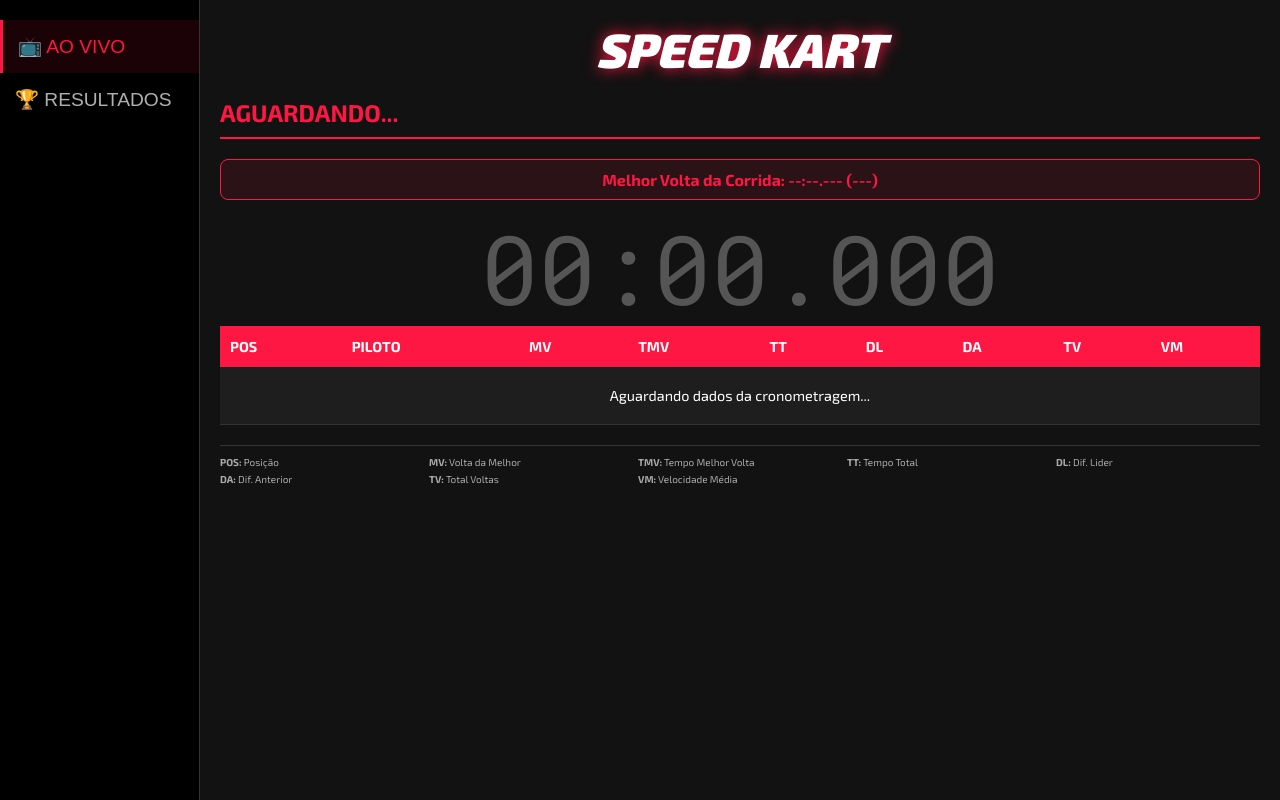
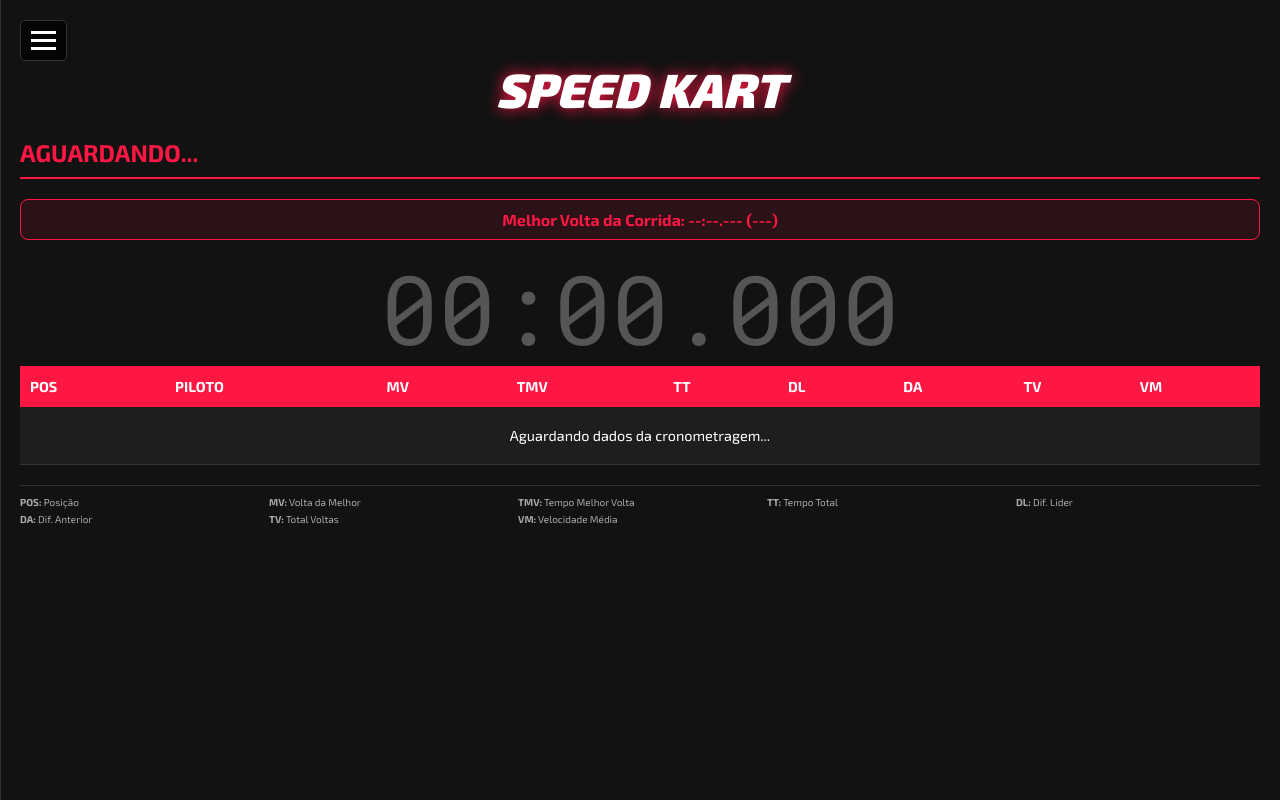
Before and after one commit to modeviar-eng/CRONOMETRAGEM-AO-VIVO-SPEED-KART, a plain HTML site: page index.html in a window 1280 px wide. Drawn offline with nearby package versions, Linux system fonts and the light colour scheme; no server answers.

Commit message:
Update index.html

```diff
--- a/index.html
+++ b/index.html
@@ -17,13 +17,54 @@
         * { box-sizing: border-box; -webkit-tap-highlight-color: transparent; }
         body { font-family: 'Exo 2', sans-serif; background-color: var(--bg-dark); color: var(--text-main); margin: 0; display: flex; height: 100vh; overflow: hidden; }
 
-        .sidebar { width: 80px; background-color: #000; display: flex; flex-direction: column; align-items: center; padding-top: 20px; border-right: 1px solid #333; transition: width 0.3s; z-index: 10; flex-shrink: 0; }
-        .sidebar:hover { width: 200px; }
+        /* Menu Hamburguer */
+        .menu-toggle {
+            position: fixed;
+            top: 20px;
+            left: 20px;
+            z-index: 1001;
+            cursor: pointer;
+            display: flex;
+            flex-direction: column;
+            gap: 5px;
+            background: rgba(0,0,0,0.7);
+            padding: 10px;
+            border-radius: 5px;
+            border: 1px solid #333;
+        }
+        .menu-toggle div {
+            width: 25px;
+            height: 3px;
+            background-color: var(--text-main);
+            transition: 0.3s;
+        }
+
+        /* Sidebar Ajustada */
+        .sidebar {
+            position: fixed;
+            left: 0;
+            top: 0;
+            height: 100%;
+            width: 0; /* Começa escondida */
+            background-color: #000;
+            display: flex;
+            flex-direction: column;
+            align-items: center;
+            padding-top: 80px;
+            border-right: 1px solid #333;
+            transition: width 0.3s;
+            z-index: 1000;
+            flex-shrink: 0;
+            overflow: hidden; /* Garante que o texto suma */
+        }
+        .sidebar.open { width: 200px; }
+
         .nav-btn { background: none; border: none; color: var(--text-muted); width: 100%; padding: 15px; text-align: left; cursor: pointer; font-size: 1.2rem; display: flex; align-items: center; gap: 15px; transition: 0.2s; overflow: hidden; white-space: nowrap; }
         .nav-btn:hover, .nav-btn.active { color: var(--primary); background-color: rgba(255, 23, 68, 0.1); border-left: 3px solid var(--primary); }
 
-        .main-content { flex: 1; padding: 20px; overflow-y: auto; position: relative; }
-        .tab-content { display: none; padding-bottom: 80px; } .tab-content.active { display: block; }
+        .main-content { flex: 1; padding: 20px; overflow-y: auto; position: relative; margin-left: 0; transition: margin-left 0.3s; }
+
+        .tab-content { display: none; padding-bottom: 80px; padding-top: 40px; } .tab-content.active { display: block; }
 
         .glass-panel { background: var(--bg-panel); padding: 20px; border-radius: 12px; border: 1px solid #333; margin-bottom: 20px; }
 
@@ -52,19 +93,22 @@
         button.btn-search { background: var(--primary); color: white; font-weight: bold; cursor: pointer; border: none; }
 
         @media (max-width: 768px) {
-            body { flex-direction: column; height: 100vh; }
-            .sidebar { width: 100%; height: auto; flex-direction: row; justify-content: space-around; padding: 10px 0; border-right: none; border-bottom: 1px solid #333; }
-            .sidebar:hover { width: 100%; }
-            .nav-btn { width: auto; padding: 8px 15px; border-left: none; border-bottom: 3px solid transparent; font-size: 0.9rem; flex-direction: column; gap: 5px; }
-            .nav-btn.active { background: transparent; border-left: none; border-bottom: 3px solid var(--primary); color: var(--primary); }
+            .sidebar.open { width: 100%; }
             #liveTimer { font-size: 18vw; margin: 10px 0; }
             .legend { grid-template-columns: repeat(3, 1fr); }
+            .tab-content { padding-top: 60px; }
         }
     </style>
 </head>
 <body>
 
-<nav class="sidebar">
+<div class="menu-toggle" onclick="toggleMenu()">
+    <div></div>
+    <div></div>
+    <div></div>
+</div>
+
+<nav class="sidebar" id="mainSidebar">
     <button class="nav-btn active" onclick="switchTab('live')"><span>📺 AO VIVO</span></button>
     <button class="nav-btn" onclick="switchTab('results')"><span>🏆 RESULTADOS</span></button>
 </nav>
@@ -149,6 +193,11 @@
 
     let liveTimerInterval = null;
 
+    // Função para abrir/fechar o menu
+    window.toggleMenu = () => {
+        document.getElementById('mainSidebar').classList.toggle('open');
+    };
+
     function formatTime(ms) {
         if(!ms || ms === Infinity || ms < 0) return "00:00.000";
         let m = Math.floor(ms/60000), s = Math.floor((ms%60000)/1000), ms_ = Math.floor(ms%1000);
@@ -191,7 +240,6 @@
             stats = finalOrder;
         }
 
-        // ALTERAÇÃO AQUI: Retorna sempre a diferença de tempo formatada, ignorando contagem de voltas
         return stats.map((s, i) => ({
             ...s,
             dl: i === 0 ? "-" : `+${formatTime(Math.abs(s.totalMs - stats[0].totalMs))}`,
@@ -205,6 +253,8 @@
         document.querySelectorAll('.nav-btn').forEach(b => b.classList.remove('active'));
         const map = { 'live': 0, 'results': 1 };
         document.querySelectorAll('.nav-btn')[map[tab]].classList.add('active');
+        // Fecha o menu ao selecionar
+        document.getElementById('mainSidebar').classList.remove('open');
     };
 
     function initLive() {
@@ -266,12 +316,7 @@
         document.getElementById('resCircuitInfo').innerText = `Pista: ${data.circuit?.name} | Extensão: ${data.circuit?.length}m`;
         const tb = document.getElementById('resTableBody');
         tb.innerHTML = '';
-
-        // Recalcular para garantir que a formatação DL/DA venha correta também no histórico
         const trackLen = parseFloat(data.circuit?.length || 0);
-        // Precisamos reconstruir a lógica de stats aqui para o histórico se quisermos que aplique a nova regra de DL/DA
-        // Como 'data.drivers' já vem salvo, ele pode ter o DL/DA antigo.
-        // O ideal é recalcular.
         const stats = calculateStats(data.drivers, data.mode || "corrida", trackLen);
 
         stats.forEach((d, i) => {
```
